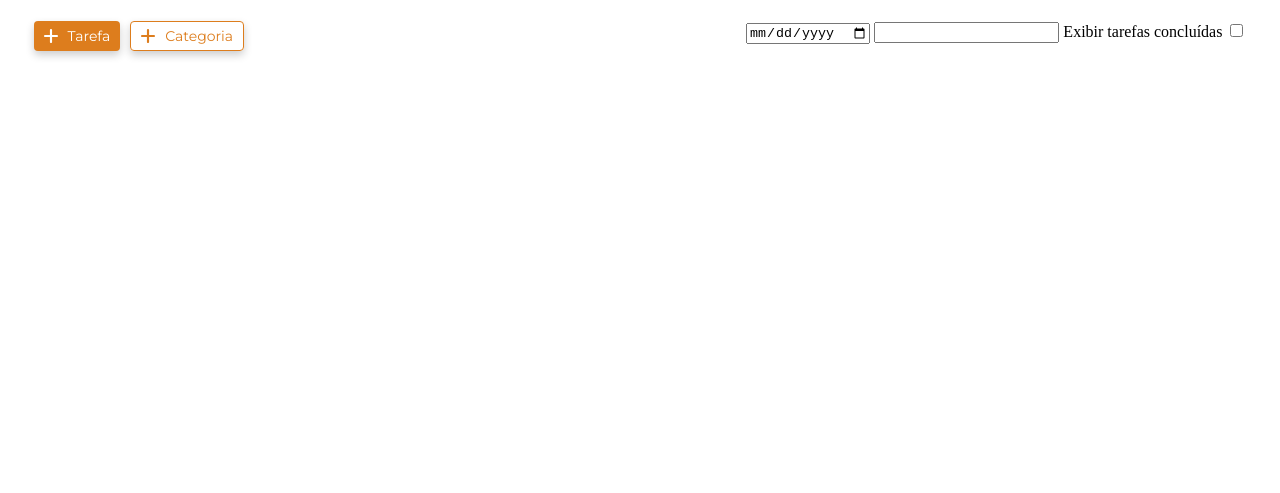
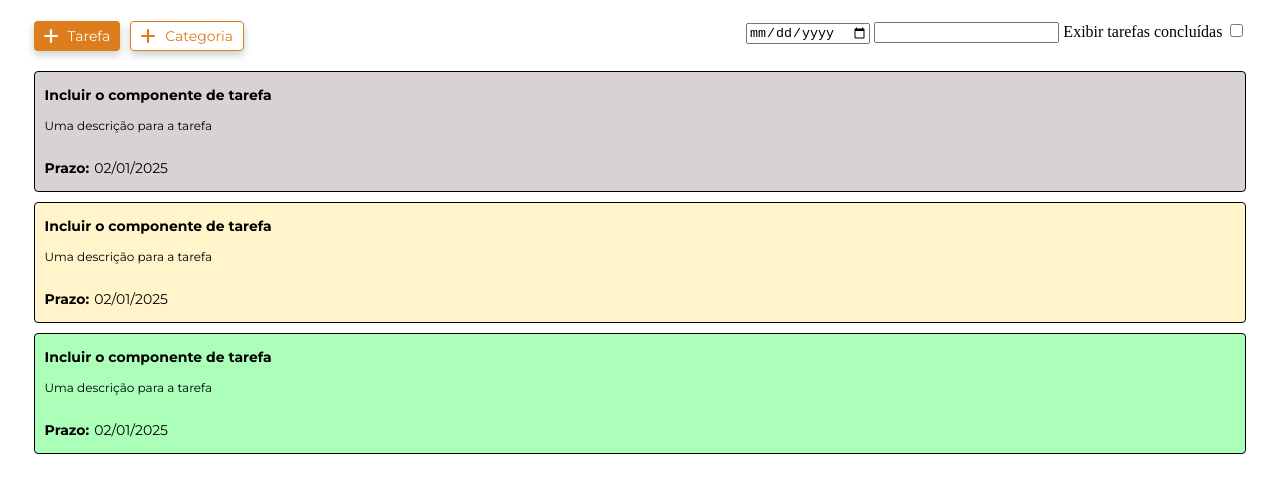
Before and after one commit to igor-de-andrade/do_it, a plain HTML site: page index.html in a window 1280 px wide. Shown: the part 133-626 px from the top of the page. Drawn offline with Linux system fonts and the light colour scheme.

Commit message:
Created the initial model of task component

```diff
--- a/index.html
+++ b/index.html
@@ -8,6 +8,7 @@
     <link rel="icon" type="image/svg+xml" href="./assets/logo.svg">
     <link rel="stylesheet" href="./styles/home.css">
     <link rel="stylesheet" href="./styles/components/button.css">
+    <link rel="stylesheet" href="./styles/components/task.css">
 </head>
 
 <body>
@@ -32,7 +33,35 @@
             <input type="checkbox">
         </div>
     </div>
+    <div class="task-list">
+        <div class="task to-do">
+            <p class="task__name">Incluir o componente de tarefa</p>
+            <p class="task__description">Uma descrição para a tarefa</p>
+            <div class="task__deadline">
+                <p><b>Prazo:</b></p>
+                <p>02/01/2025</p>
+            </div>
+        </div>
 
+        <div class="task in-progress">
+            <p class="task__name">Incluir o componente de tarefa</p>
+            <p class="task__description">Uma descrição para a tarefa</p>
+            <div class="task__deadline">
+                <p><b>Prazo:</b></p>
+                <p>02/01/2025</p>
+            </div>
+        </div>
+
+        <div class="task completed">
+            <p class="task__name">Incluir o componente de tarefa</p>
+            <p class="task__description">Uma descrição para a tarefa</p>
+            <div class="task__deadline">
+                <p><b>Prazo:</b></p>
+                <p>02/01/2025</p>
+            </div>
+        </div>
+
+    </div>
 
 </body>
 </html>
--- /dev/null
+++ b/styles/components/task.css
@@ -0,0 +1,42 @@
+@import url('../global.css');
+
+.task {
+    border-style: solid;
+    border-width: 0.5px;
+    border-radius: 4px;
+    padding: 0px 10px;
+}
+
+.task:hover {
+    cursor: pointer;
+}
+
+.task__name {
+    font-family: var(--default-font);
+    font-weight: 700;
+    font-size: 14px;
+}
+
+.task__description {
+    font-family: var(--default-font);
+    font-size: 12px;
+}
+
+.task__deadline {
+    display: flex;
+    gap: 5px;
+    font-family: var(--default-font);
+    font-size: 14px;
+}
+
+.to-do {
+    background-color: #D8D2D2;
+}
+
+.in-progress {
+    background-color: #FFF4CA;
+}
+
+.completed {
+    background-color: #ABFFB8;
+}
--- a/styles/home.css
+++ b/styles/home.css
@@ -23,3 +23,9 @@ body {
     flex-direction: row;
     gap: 10px;
 }
+
+.task-list {
+    display: flex;
+    flex-direction: column;
+    gap: 10px;
+}
```
